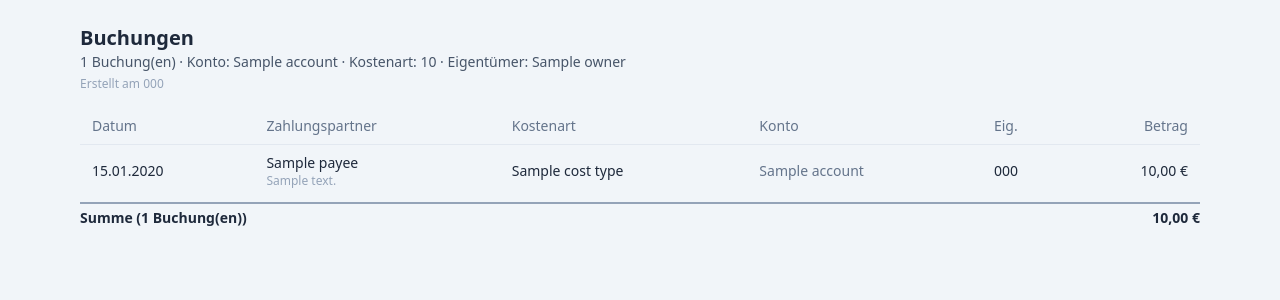
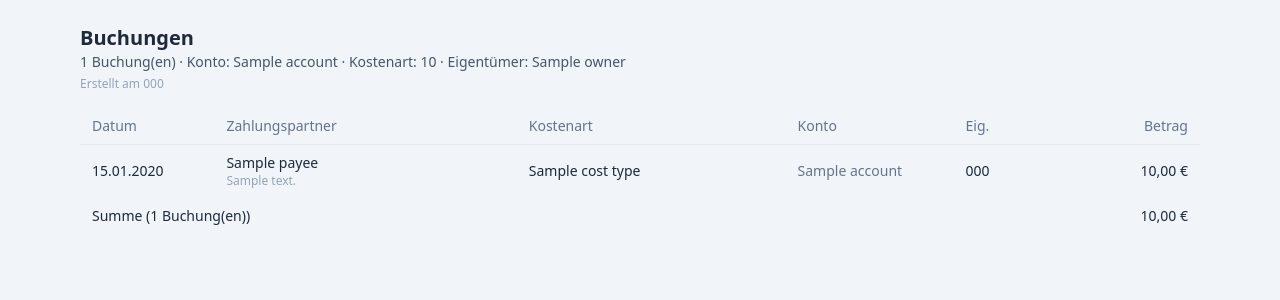
Before and after one commit to AtzeThon/WEG-Abrechnung, a FastAPI app: template app/templates/transactions/pdf.html in a window 1280 px wide. Shown: the part 57-357 px from the top of the page. Run offline with FastAPI, Linux system fonts and the light colour scheme; the template is opened without the code that fills it: most values are stand-ins (such as "Sample title", 1, 10 or a date in 2020).

Commit message:
Buchungen-PDF: feste Spaltenbreiten, gleiche Ränder, Beträge bündig
- Eigenes Druck-CSS (TRANSACTIONS_PRINT_CSS): table-layout:fixed mit colgroup,
  damit die Tabelle die Seite exakt füllt und die Betragsspalte samt Überschrift
  nicht mehr abgeschnitten wird; @page-Rand rundum gleich (13mm).
- Summe als normale Tabellenzeile statt separatem Block -> Einzelbeträge und
  Gesamtsumme stehen spaltengleich rechtsbündig.

Co-Authored-By: Claude Sonnet 5 <noreply@anthropic.com>

```diff
--- a/app/routers/transactions.py
+++ b/app/routers/transactions.py
@@ -139,9 +139,11 @@ def transactions_pdf(
         date_from_d=parse_date(date_from), date_to_d=parse_date(date_to),
     )
     try:
-        from app.pdf import render_pdf
+        from app.pdf import TRANSACTIONS_PRINT_CSS, render_pdf
 
-        pdf_bytes = render_pdf(html, base_url=str(request.base_url))
+        pdf_bytes = render_pdf(
+            html, base_url=str(request.base_url), extra_css=TRANSACTIONS_PRINT_CSS
+        )
     except RuntimeError as exc:
         flash(request, str(exc), "error")
         return RedirectResponse(
--- a/app/templates/transactions/pdf.html
+++ b/app/templates/transactions/pdf.html
@@ -15,6 +15,10 @@
 <p class="text-xs text-slate-400 mb-4">Erstellt am {{ erstellt | datum }}</p>
 
 <table class="w-full text-sm">
+  <colgroup>
+    <col style="width: 12%"><col style="width: 27%"><col style="width: 24%">
+    <col style="width: 15%"><col style="width: 8%"><col style="width: 14%">
+  </colgroup>
   <thead>
     <tr>
       <th class="th">Datum</th>
@@ -38,13 +42,12 @@
     {% else %}
     <tr><td class="td text-slate-400" colspan="6">Keine Buchungen für diese Filter.</td></tr>
     {% endfor %}
+    {# Summe als normale Tabellenzeile (nicht als Tabellenfuß) – erscheint dadurch
+       nur einmal am Ende und steht spaltengleich zu den Einzelbeträgen. #}
+    <tr class="summe">
+      <td class="td" colspan="5">Summe ({{ rows | length }} Buchung(en))</td>
+      <td class="td text-right whitespace-nowrap {{ 'text-red-600' if total < 0 }}">{{ total | euro }}</td>
+    </tr>
   </tbody>
 </table>
-
-{# Summe bewusst NACH der Tabelle als eigener Block, damit WeasyPrint sie nur
-   einmal am Ende ausgibt (ein Tabellenfuß würde auf jeder Seite wiederholt). #}
-<div class="flex justify-between border-t-2 border-slate-400 pt-1 mt-1 font-semibold text-sm">
-  <span>Summe ({{ rows | length }} Buchung(en))</span>
-  <span class="{{ 'text-red-600' if total < 0 }}">{{ total | euro }}</span>
-</div>
 {% endblock %}
```
Also changed, not shown: app/pdf.py (+15 -0 lines).
